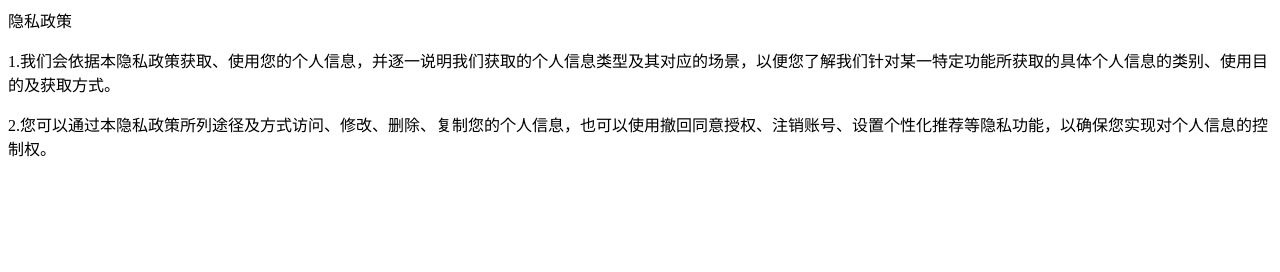
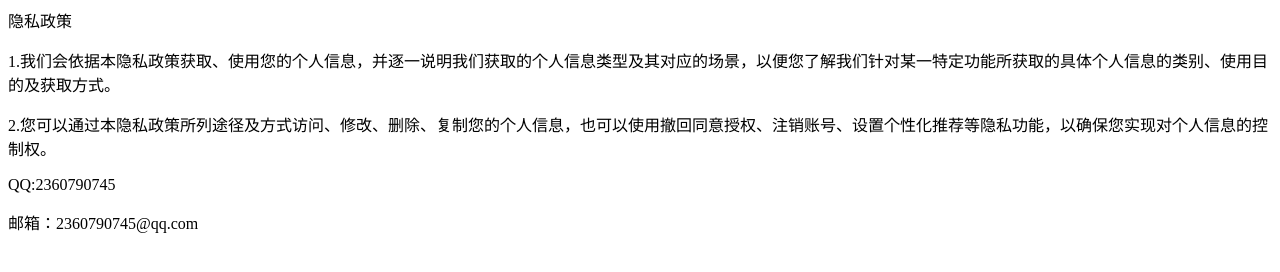
Before and after one commit to Pcb913/Pcb913.github.io, a plain HTML site: page index.html in a window 1280 px wide. Drawn offline with Linux system fonts and the light colour scheme.

Commit message:
Update index.html

```diff
--- a/index.html
+++ b/index.html
@@ -1,3 +1,5 @@
 <p>隐私政策</p>
 <p>1.我们会依据本隐私政策获取、使用您的个人信息，并逐一说明我们获取的个人信息类型及其对应的场景，以便您了解我们针对某一特定功能所获取的具体个人信息的类别、使用目的及获取方式。</p>
 <p>2.您可以通过本隐私政策所列途径及方式访问、修改、删除、复制您的个人信息，也可以使用撤回同意授权、注销账号、设置个性化推荐等隐私功能，以确保您实现对个人信息的控制权。</p>
+<p>                                                                                 QQ:2360790745</p>
+<p>                                                                       邮箱：2360790745@qq.com</p>
```
